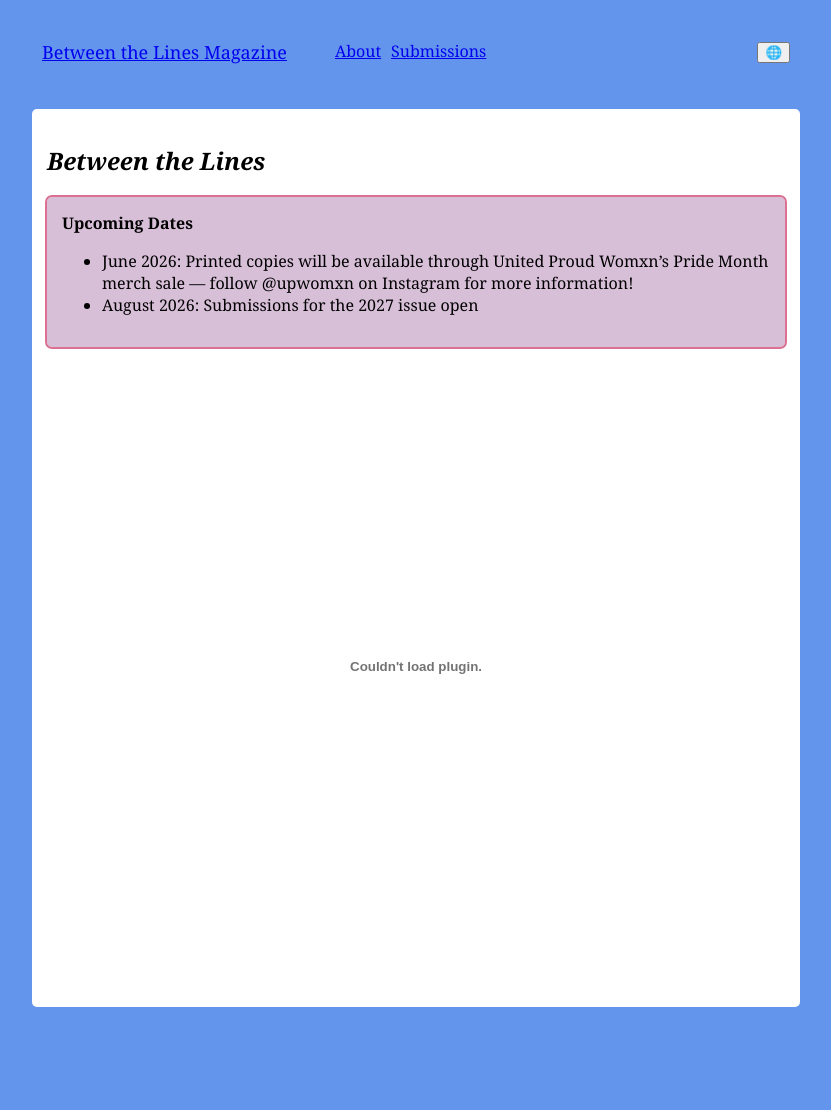
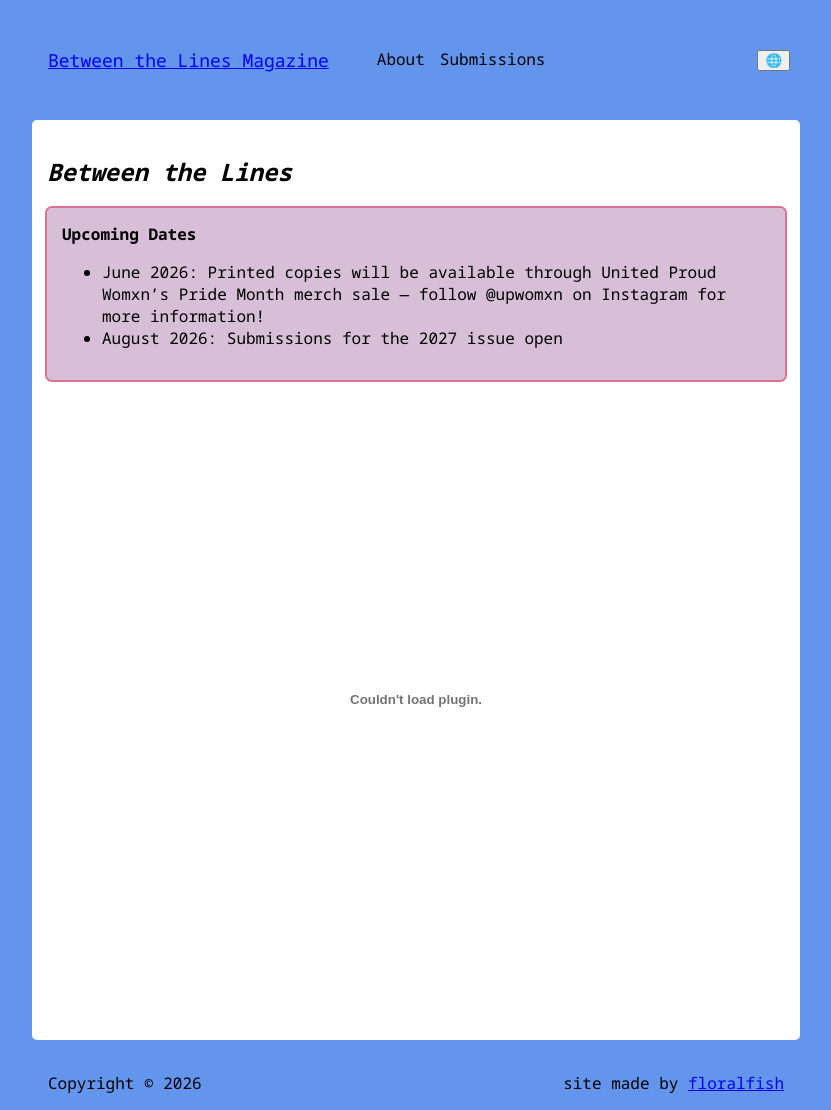
Before and after one commit to joyzwang/joyzwang.github.io, a React (Create React App) app in the folder app/: page / in a window 1280 px wide. Shown: the whole page, without its empty margins (224-1055 px from the left). Before the commit the page ends 1007 px from the top, so only its background shows below. Built offline with nearby package versions, Linux system fonts and the light colour scheme.

Commit message:
add: footer, more css

```diff
--- a/app/src/App.js
+++ b/app/src/App.js
@@ -3,6 +3,7 @@ import Home from "./Home";
 import About from "./About";
 import Layout from "./Layout";
 import Submissions from "./Submissions";
+import "./style.css";
 
 function App() {
   return (
--- /dev/null
+++ b/app/src/Footer.js
@@ -0,0 +1,12 @@
+function Footer() {
+  return (
+    <div className="footer">
+      Copyright © 2026
+      <span className="credit">
+        {" "}
+        site made by <a href="https://github.com/floralfish">floralfish</a>
+      </span>
+    </div>
+  );
+}
+export default Footer;
--- a/app/src/Layout.js
+++ b/app/src/Layout.js
@@ -2,7 +2,7 @@ import { Outlet, Link } from "react-router-dom";
 import { Languages, defaultLanguage } from "./utils/languages";
 import { useEffect, useState } from "react";
 import NavMenu from "./NavMenu";
-import "./style.css";
+import Footer from "./Footer";
 
 function Layout() {
   var [language, setLanguage] = useState(defaultLanguage);
@@ -24,6 +24,7 @@ function Layout() {
   }
 
   return (
+    <>
       <div className="body-container">
         <div className="header">
           <Link className="site-title" to="/">
@@ -32,6 +33,7 @@ function Layout() {
           </Link>
 
           <NavMenu className="nav-menu" context={language} />
+
           <div className="language-toggle">
             <input
               type="button"
@@ -41,10 +43,14 @@ function Layout() {
             />
           </div>
         </div>
+
         <div className="content-container">
           <Outlet context={language} />
         </div>
+
+        <Footer />
       </div>
+    </>
   );
 }
 export default Layout;
--- /dev/null
+++ b/app/src/presets.css
@@ -0,0 +1,4 @@
+@font-face {
+  font-family: Noto;
+  src: url("../public/fonts/NotoSansMono-VariableFont_wdth,wght.ttf");
+}
--- a/app/src/style.css
+++ b/app/src/style.css
@@ -1,12 +1,14 @@
+@import "presets.css";
+
 body {
   margin: 0;
   padding: 0;
-  font-family: Georgia, "Times New Roman", Times, serif;
+  font-family: Noto;
   background-color: cornflowerblue;
 }
 
 .body-container {
-  position: absolute;
+  position: relative;
   left: 20vw;
   width: 60vw;
   justify-content: center;
@@ -18,23 +20,38 @@ body {
   padding: 15px;
   background-color: #ffffff;
   border-radius: 5px;
-  position: absolute;
 }
 
 .header {
-  padding: 10px;
-  padding-top: 40px;
-  padding-bottom: 45px;
+  padding: 1rem;
+  padding-top: 3rem;
+  padding-bottom: 3rem;
   display: flex;
+
+  & .nav-item {
+    padding-right: 15px;
+
+    & a{
+      color: black;
+      text-decoration: none;
+
+      &:hover{
+        color: orange;
+      }
+    }
+  }
+  & .language-toggle {
+    position: absolute;
+    right: 10px;
+  }
 }
 
-.nav-item {
-  padding-right: 10px;
-}
-
-.language-toggle {
-  position: absolute;
-  right: 10px;
+.footer {
+  padding: 1rem;
+  padding-top: 2rem;
+  & .credit {
+    float: right;
+  }
 }
 
 .highlight {
```
Also changed, not shown: app/public/fonts/NotoSansMono-VariableFont_wdth,wght.ttf (added). Lines whose indentation alone changed are shown as unchanged.
